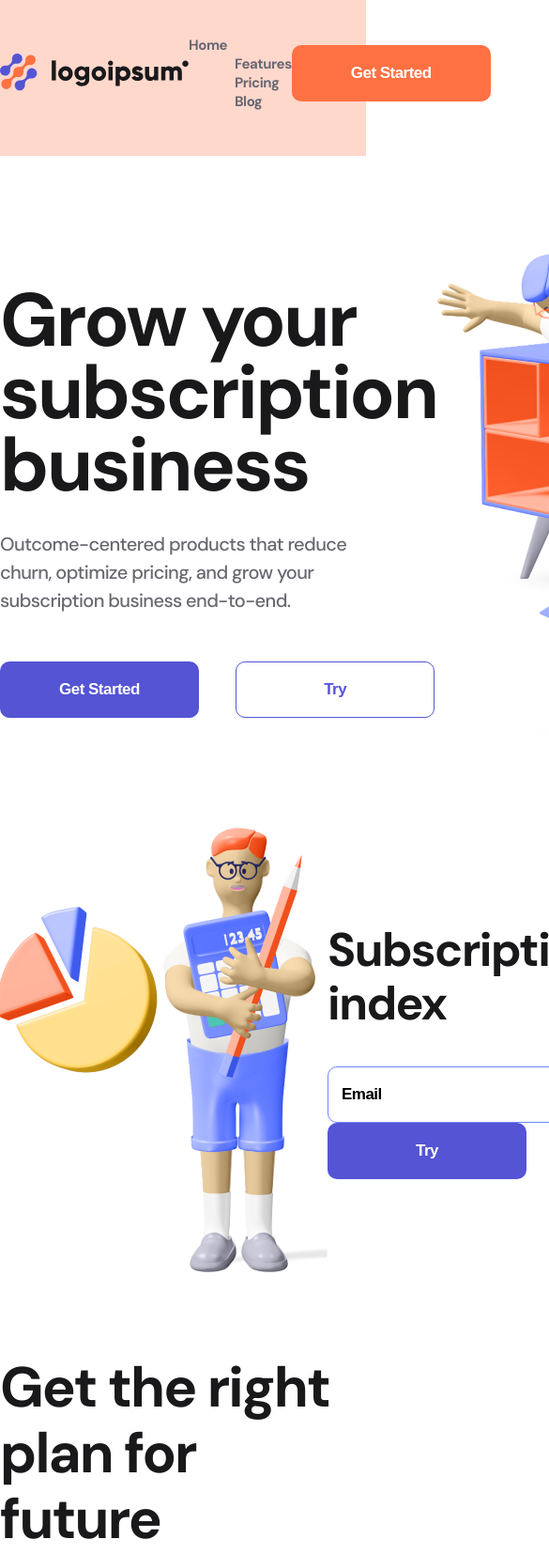
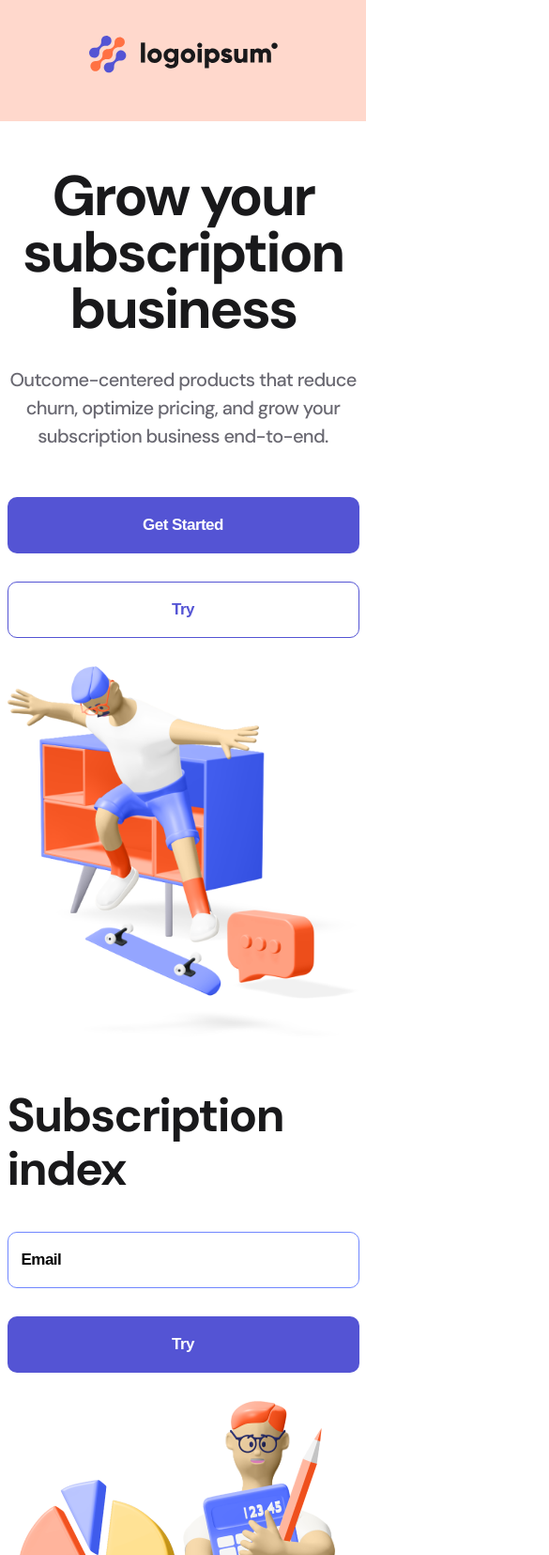
Before and after one commit to halyna-zhuk/logoipsum, a plain HTML site: page index.html in a window 390 px wide. Shown: the top 1655 px of the page at 94% size, 585 px wide, since content can reach past the window. Drawn offline with nearby package versions, Linux system fonts and the light colour scheme.

Commit message:
Add files via upload

```diff
--- a/index.html
+++ b/index.html
@@ -46,7 +46,7 @@
                     </li>
                 </ul>
             </nav>
-            <div>
+            <div class="header__button-container">
                 <button class="button button__orange">
                     Get Started
                 </button>
@@ -67,12 +67,12 @@
                 <button class="button button__transparent">Try</button>
             </div>
         </div>
-        <div>
+        <div class="img__container">
             <img src="./image/firstman.png" alt="firstman">
         </div>
     </section>
     <section class="container subscribe">
-        <div>
+        <div class="img__container">
             <img src="./image/secondman.png" alt="second man">
         </div>
         <div>
--- a/style/style.css
+++ b/style/style.css
@@ -224,3 +224,76 @@ input:focus {
     color: #FFF;
     transition: 500ms;
 }
+
+@media screen and (max-width: 550px) {
+    .container {
+        max-width: 375px;
+    }
+
+    .header .nav, .header__button-container {
+        display: none;
+    }
+
+    .header__flex {
+        justify-content: center;
+    }
+
+    .about {
+        flex-direction: column;
+        text-align: center;
+        margin: 50px auto;
+    }
+
+    .about__title {
+        font-size: 60px;
+        line-height: 60px;
+    }
+
+    .button {
+        width: 100%;
+    }
+
+    .button__transparent {
+        margin-left: 0px;
+        margin-top: 30px;
+    }
+
+    .about img {
+        width: 100%;
+    }
+
+    .subscribe {
+        flex-direction: column-reverse;
+    }
+
+    .input {
+        width: 100%;
+        margin-bottom: 30px;
+    }
+
+    .img__container {
+        margin-top: 30px;
+    }
+
+    .plan__title {
+        text-align: center;
+    }
+
+    .plan__flex {
+        flex-direction: column;
+    }
+
+    .item .button {
+        width: 80%;
+    }
+
+    .item:not(:last-of-type) {
+        margin-bottom: 30px;
+    }
+
+    .footer__flex {
+        flex-direction: column;
+    }
+
+
+}
```
